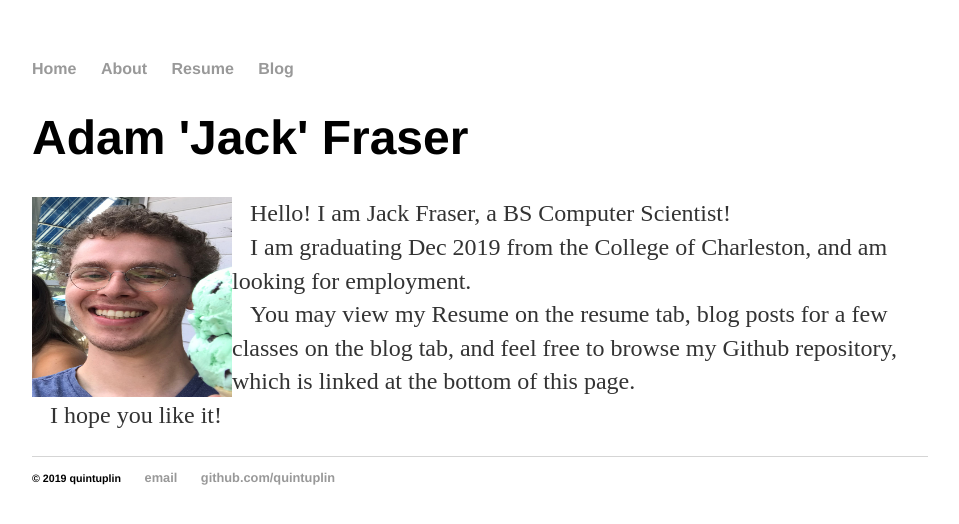
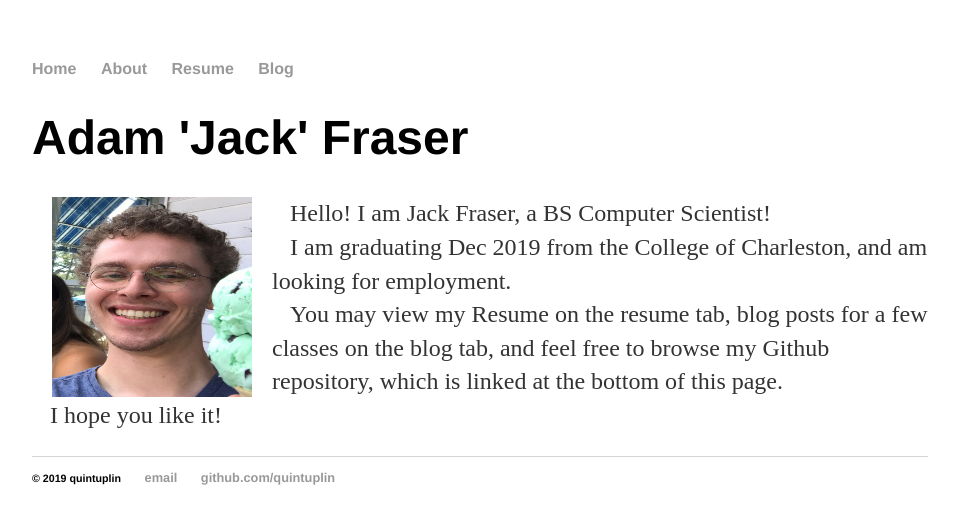
Before and after one commit to Quintuplin/quintuplin.github.io, a Jekyll site: the page built from index.html, in a window 1280 px wide. Shown: the top 524 px of the page, without its empty margins (160-1119 px from the left). Built offline with Jekyll 4.4.1, drawn with Linux system fonts in a browser that asks for light colours.

Commit message:
Update index.html

```diff
--- a/index.html
+++ b/index.html
@@ -5,7 +5,7 @@
 <div class="blurb">
 	<h1>Adam 'Jack' Fraser</h1>
 
-	<p><img src="assets/IMG_5262.jpg" alt="Me" width="200" height="200" align="left">
+	<p><img src="assets/IMG_5262.jpg" alt="Me" width="200" height="200" align="left"hspace="20">
 	    &nbsp;&nbsp;&nbsp;Hello! I am Jack Fraser, a BS Computer Scientist!
 	    <br>
 	    &nbsp;&nbsp;&nbsp;I am graduating Dec 2019 from the College of Charleston, and am looking for employment.
```
